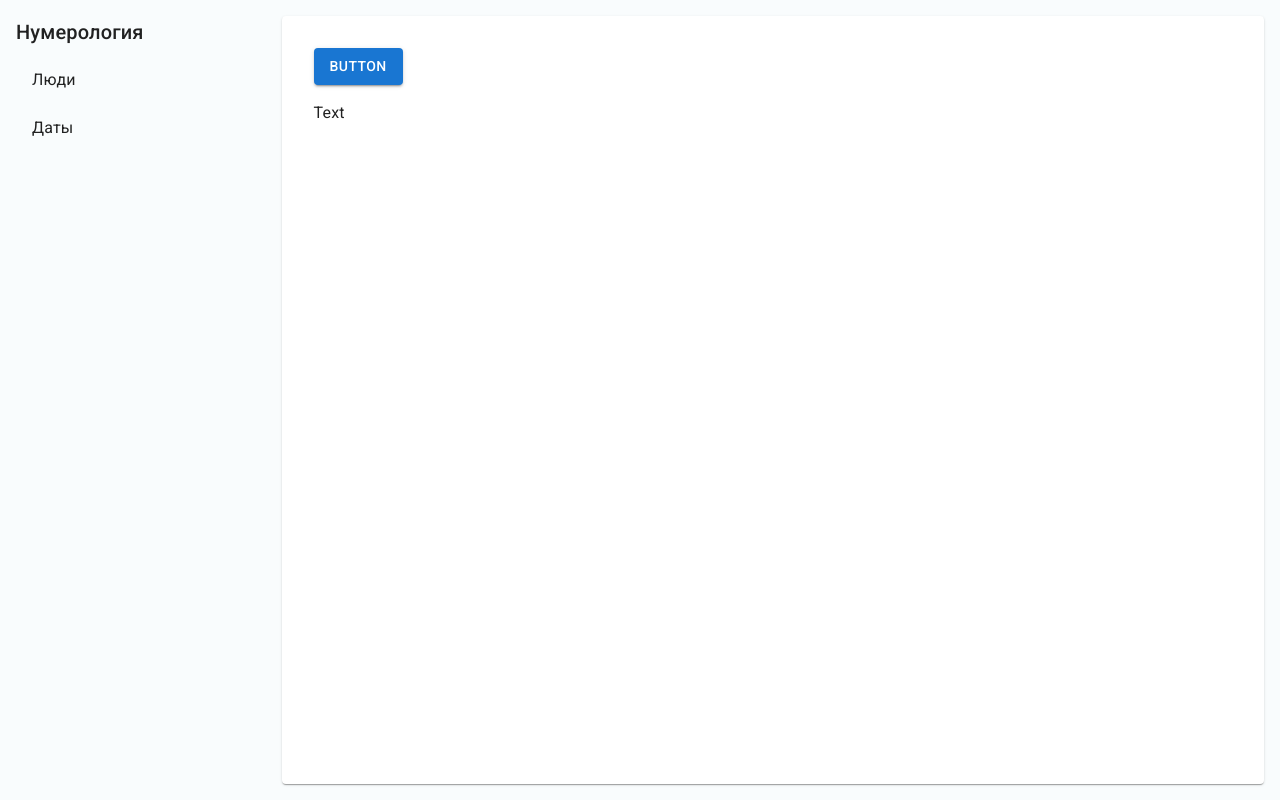
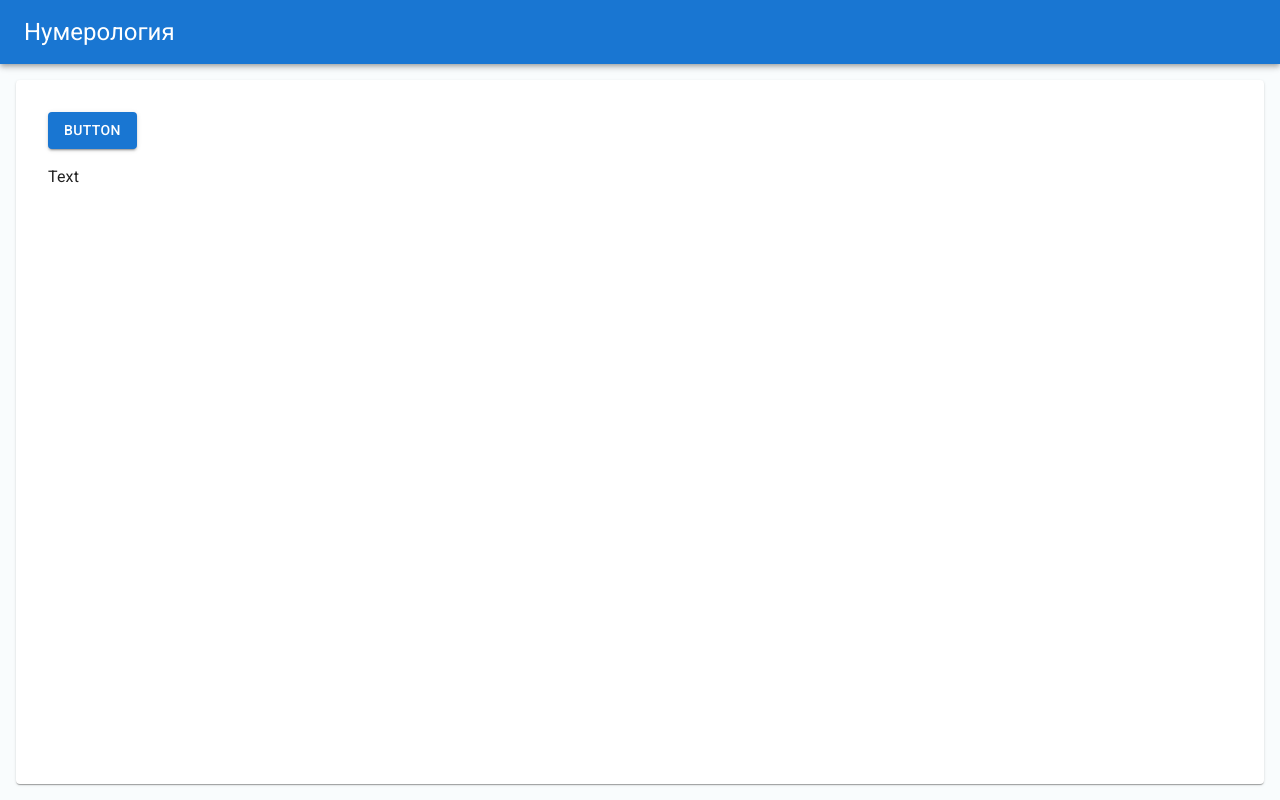
Before and after one commit to vladislav-vaganov/numerology, a React app: page / in a window 1280 px wide. Built offline with nearby package versions, Linux system fonts and the light colour scheme.

Commit message:
base layout

```diff
--- a/src/App.tsx
+++ b/src/App.tsx
@@ -1,40 +1,33 @@
 import React from 'react';
-import {Box, Button, List, ListItem, ListItemText, Paper, Typography} from '@mui/material';
+import {AppBar, Box, Toolbar, Typography} from '@mui/material';
+import {Calculator} from './Calculator';
 
 export const App = (): React.ReactElement => (
   <Box
     sx={{
       display: 'flex',
-      boxSizing: 'border-box',
-      p: 2,
+      flexDirection: 'column',
       minHeight: '100vh',
       width: '100%',
       backgroundColor: '#f9fcfd',
     }}
   >
-    <Box sx={{height: '100%', width: '20%'}}>
-      <Typography variant="h6">Нумерология</Typography>
+    <AppBar position="static">
+      <Toolbar>
+        <Typography variant="h5" color="inherit" component="div">
+          Нумерология
+        </Typography>
+      </Toolbar>
+    </AppBar>
 
-      <List component="nav">
-        <ListItem button>
-          <ListItemText primary="Люди" />
-        </ListItem>
-        <ListItem button>
-          <ListItemText primary="Даты" />
-        </ListItem>
-      </List>
+    <Box
+      sx={{
+        height: '1px',
+        flexGrow: 1,
+        p: 2,
+      }}
+    >
+      <Calculator />
     </Box>
-
-    <Paper sx={{ml: 2, flexGrow: 1, p: 2}}>
-      <Box sx={{m: 2}}>
-        <Button color="primary" variant="contained" onClick={() => alert('click')}>
-          Button
-        </Button>
-      </Box>
-
-      <Box sx={{m: 2}}>
-        <Typography display="inline">Text</Typography>
-      </Box>
-    </Paper>
   </Box>
 );
--- /dev/null
+++ b/src/Calculator.tsx
@@ -0,0 +1,31 @@
+import React from 'react';
+import {Box, Button, Paper, Typography} from '@mui/material';
+
+export const Calculator = (): React.ReactElement => (
+  <Box sx={{display: 'flex', flexDirection: 'row', height: '100%'}}>
+    {/* <Box sx={{height: '100%', width: '20%', overflow: 'auto'}}>
+      <Typography variant="h6">Люди</Typography>
+
+      <List component="nav">
+        <ListItem button>
+          <ListItemText primary="Иванов Петр" />
+        </ListItem>
+        <ListItem button>
+          <ListItemText primary="Петров Иван" />
+        </ListItem>
+      </List>
+    </Box> */}
+
+    <Paper sx={{p: 2, flexGrow: 1, height: '100%', overflow: 'auto'}}>
+      <Box sx={{m: 2}}>
+        <Button color="primary" variant="contained" onClick={() => alert('click')}>
+          Button
+        </Button>
+      </Box>
+
+      <Box sx={{m: 2}}>
+        <Typography display="inline">Text</Typography>
+      </Box>
+    </Paper>
+  </Box>
+);
```
